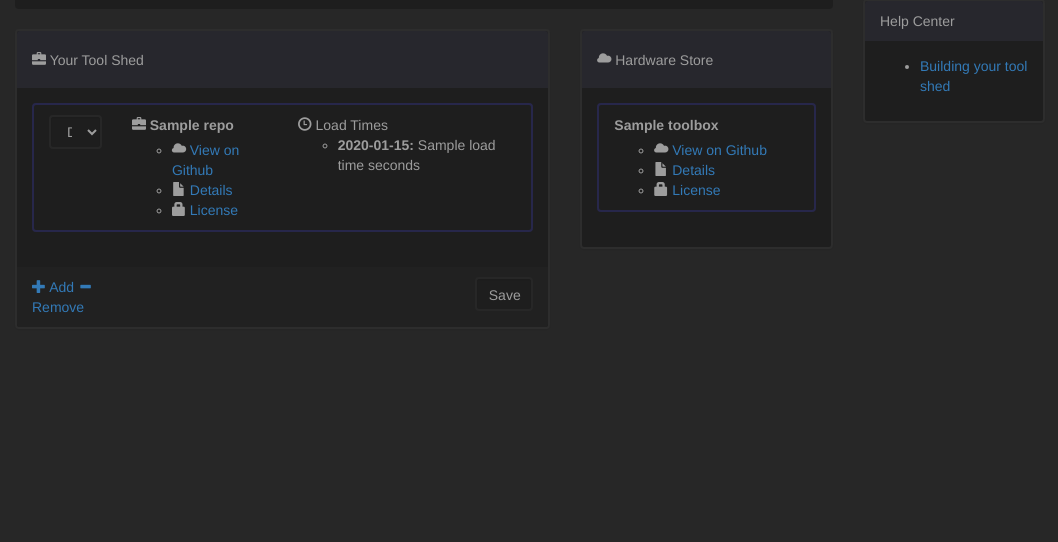
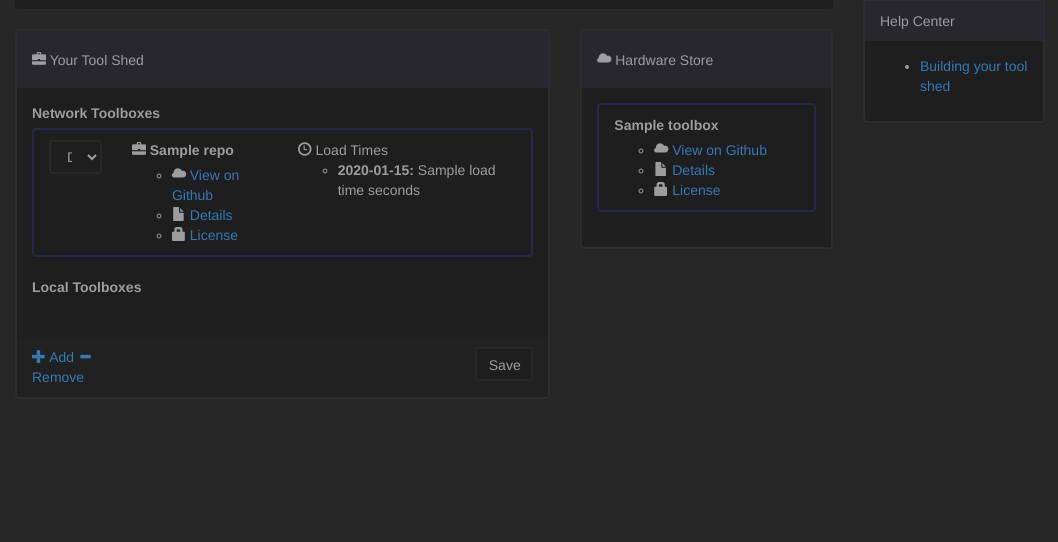
Before and after one commit to dan-stein/FloatingTools, a Flask app: template FloatingTools/Dashboard/templates/ToolShed.html in a window 1280 px wide. Shown: the part 60-602 px from the top of the page, without its empty margins (216-1274 px from the left). Run offline with Flask 2, Linux system fonts and the light colour scheme; the template is opened without the code that fills it: most values are stand-ins (such as "Sample title", 1, 10 or a date in 2020); parts of the project's set-up code (start-up, migrations or seed data) failed here and were passed over; some libraries are stand-ins or nearby versions.

Commit message:
Starting to add local toolbox support to html templates.

```diff
--- a/FloatingTools/Dashboard/templates/ToolShed.html
+++ b/FloatingTools/Dashboard/templates/ToolShed.html
@@ -77,6 +77,7 @@
                     <h5><span class="glyphicon glyphicon-briefcase"></span> Your Tool Shed</h5>
                 </div>
                 <div class="panel-body">
+                    <label>Network Toolboxes</label>
                     <ul class="list-group">
                         {% for repo in sources["repositories"] %}
                         <li class="list-group-item">
@@ -130,6 +131,9 @@
                         </li>
                         {% endfor %}
                     </ul>
+                    <label>Local Toolboxes</label>
+                    <ul class="list-group">
+                    </ul>
                 </div>
                 <div class="panel-footer">
                     <div class="row">
```
Also changed, not shown: FloatingTools/Dashboard/templates/Toolbox.html (+0 -8 lines).
